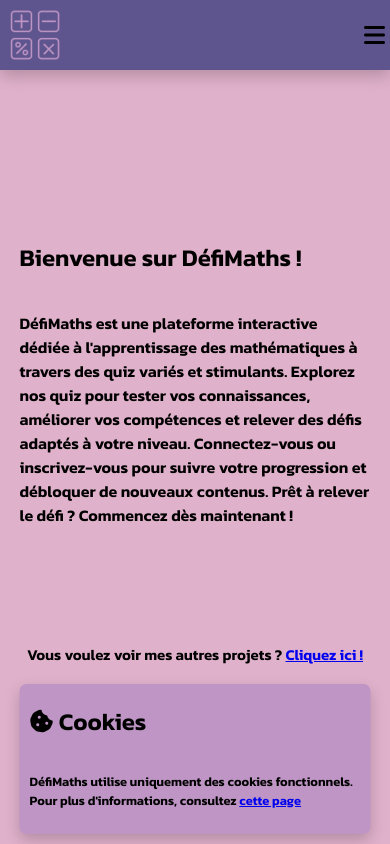
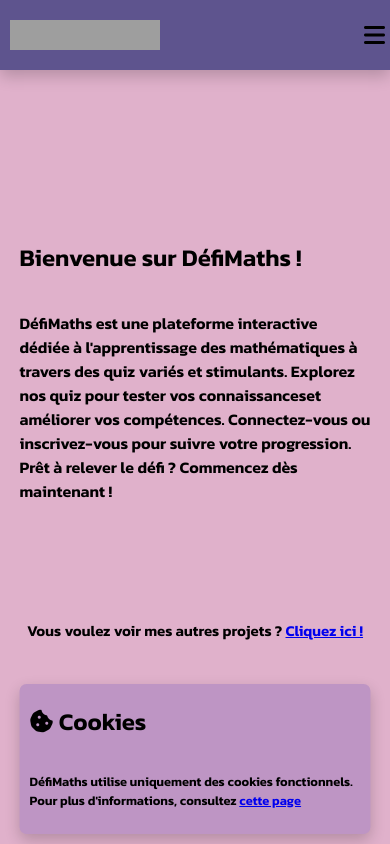
Before and after one commit to SAMSAM-55/DefiMaths, a PHP site: page / in a window 390 px wide. Run offline with PHP 8.4, Linux system fonts and the light colour scheme; some web fonts are replaced; grey boxes are pictures that could not be loaded.

Commit message:
Added new versions of the logo with variations (with or without text) for different usages. All used logo versions are hidden but you can use yours.

```diff
--- a/CSS/style.css
+++ b/CSS/style.css
@@ -129,8 +129,8 @@ header {
 }
 
 .header-logo img {
-    width: 50px;
-    height: 50px;
+    width: 150px;
+    height: 30px;
     margin : 10px
 }
 
@@ -145,6 +145,24 @@ header {
     font-size: 1.2em;
     margin-right: 10px;
     text-transform: none;
+}
+
+/* Style for the logodiv on the landing page */
+
+.logo-container {
+    position: absolute;
+    left: 0;
+    top: 0;
+    z-index: -1;
+    width: 22%;
+    height: 100%;
+    background-color: var(--theme-header-color);
+}
+
+.logo-container img {
+    width: 100%;
+    position: relative;
+    top: 250px
 }
 
 /* Presentation texts style */
@@ -682,6 +700,12 @@ footer p{
 
     }
 
+    /* Hide the logo display on the landing page */
+
+    .logo-container {
+        width: 0;
+    }
+
     .quiz-selection-container, .quiz-selection-container *, .presentation-container {
         width: 90vw;
     }
--- a/account.html
+++ b/account.html
@@ -4,7 +4,7 @@
         <meta charset="UTF-8">
         <meta name="viewport" content="width=device-width, initial-scale=1.0">
         <title>DéfiMaths - Profil</title>
-        <link rel="icon" type="image/x-icon" href="Assets/Logo/SiteLogo.png">
+        <link rel="icon" type="image/x-icon" href="Assets/Logo/Personnal/SiteLogo-NoText.png"> <!-- Version of the logo without the text -->
         <link rel="stylesheet" href="https://cdnjs.cloudflare.com/ajax/libs/font-awesome/6.7.2/css/all.min.css">
         <link rel="stylesheet" href="./CSS/style.css">
         <link rel="stylesheet" href="CSS/account.css">
@@ -42,7 +42,7 @@
         <!-- Main page -->
         <header class="header">
             <div class="header-logo">
-                <img src="Assets/Logo/SiteLogo.png" alt="Logo" class="logo">
+                <img src="Assets/Logo/Personnal/SiteLogo-Text.png" alt="Logo" class="logo">
             </div>
             <div class="header-menu">
                 <a href="index.html" class="header-text">Menu</a>
--- a/cookies.html
+++ b/cookies.html
@@ -4,7 +4,7 @@
         <meta charset="UTF-8">
         <meta name="viewport" content="width=device-width, initial-scale=1.0">
         <title>DéfiMaths</title>
-        <link rel="icon" type="image/x-icon" href="./Assets/Logo/SiteLogo.png">
+        <link rel="icon" type="image/x-icon" href="Assets/Logo/Personnal/SiteLogo-NoText.png"> <!-- Version of the logo without the text -->
         <link rel="stylesheet" href="https://cdnjs.cloudflare.com/ajax/libs/font-awesome/6.7.2/css/all.min.css">
         <link rel="stylesheet" href="./CSS/style.css">
         <link rel="stylesheet" href="./CSS/user-feedback.css">
@@ -25,7 +25,7 @@
         <!-- Main page -->
         <header class="header">
             <div class="header-logo">
-                <img src="Assets/Logo/SiteLogo.png" alt="Logo" class="logo">
+                <img src="Assets/Logo/Personnal/SiteLogo-Text.png" alt="Logo" class="logo"> <!-- Version of the logo with just the text -->
             </div>
             <div class="header-menu">
                 <a href="index.html" class="header-text">Menu</a>
--- a/index.html
+++ b/index.html
@@ -4,7 +4,7 @@
         <meta charset="UTF-8">
         <meta name="viewport" content="width=device-width, initial-scale=1.0">
         <title>DéfiMaths</title>
-        <link rel="icon" type="image/x-icon" href="./Assets/Logo/SiteLogo.png">
+        <link rel="icon" type="image/x-icon" href="Assets/Logo/Personnal/SiteLogo-NoText.png"> <!-- Version of the logo without the text -->
         <link rel="stylesheet" href="https://cdnjs.cloudflare.com/ajax/libs/font-awesome/6.7.2/css/all.min.css">
         <link rel="stylesheet" href="./CSS/style.css">
         <link rel="stylesheet" href="./CSS/user-feedback.css">
@@ -18,7 +18,7 @@
 
             const user_name = await user.get_user_name();
             const page_title = document.getElementById('main-title');
-            page_title.innerText = "Bienvenue" + (user_name ? ", " + user_name : " sur DéfiMaths") + " !"
+            page_title.innerText = "Bienvenue" + (user_name ? " " + user_name : " sur DéfiMaths") + " !"
         </script>
     </head>
     <body>
@@ -33,7 +33,7 @@
         <!-- Main page -->
         <header class="header">
             <div class="header-logo">
-                <img src="Assets/Logo/SiteLogo.png" alt="Logo" class="logo">
+                <img src="Assets/Logo/Personnal/SiteLogo-Text.png" alt="Logo" class="logo"> <!-- Version of the logo with just the text -->
             </div>
             <div class="header-menu">
                 <a href="index.html" class="header-text">Menu</a>
@@ -52,13 +52,16 @@
                 <a class="burger-text" style="text-transform: uppercase" href="selection-page.html">Nos quiz</a>
                 <a class="burger-text" href="login.html" id="user-name-text-burger" ><i class="fa-solid fa-user"></i>Se connecter</a>
             </div>
+            <div class="logo-container">
+                <img src="/Assets/Logo/Personnal/SiteLogo-Base.png" alt="Logo with text an image"> <!-- Version of the logo with the text and the image-->
+            </div>
             <div class="page-presentation">
                 <div class="presentation-container">
                     <h2 class="presentation-title" id="main-title">Bienvenue sur DéfiMaths !</h2>
                     <p class="presentation-text">
                         DéfiMaths est une plateforme interactive dédiée à l'apprentissage des mathématiques à travers des quiz variés et stimulants.
-                        Explorez nos quiz pour tester vos connaissances, améliorer vos compétences et relever des défis adaptés à votre niveau.
-                        Connectez-vous ou inscrivez-vous pour suivre votre progression et débloquer de nouveaux contenus.
+                        Explorez nos quiz pour tester vos connaissanceset améliorer vos compétences.
+                        Connectez-vous ou inscrivez-vous pour suivre votre progression.
                         Prêt à relever le défi ? Commencez dès maintenant !
                     </p>
                 </div>
--- a/login.html
+++ b/login.html
@@ -3,7 +3,7 @@
     <head>
         <meta charset="UTF-8">
         <meta name="viewport" content="width=device-width, initial-scale=1.0">
-        <link rel="icon" type="image/x-icon" href="Assets/Logo/SiteLogo.png">
+        <link rel="icon" type="image/x-icon" href="Assets/Logo/Personnal/SiteLogo-NoText.png"> <!-- Version of the logo without the text -->
         <title>DéfiMaths - Connexion</title>
         <link rel="stylesheet" href="CSS/style.css">
         <link rel="stylesheet" href="CSS/login-regsiter.css">
@@ -26,7 +26,7 @@
         <!-- Main page -->
         <header class="header">
             <div class="header-logo">
-                <img src="Assets/Logo/SiteLogo.png" alt="Logo" class="logo">
+                <img src="Assets/Logo/Personnal/SiteLogo-Text.png" alt="Logo" class="logo"> <!-- Version of the logo with just the text -->
             </div>
             <div class="header-menu">
                 <a href="index.html" class="header-text">Menu</a>
--- a/quiz-page.html
+++ b/quiz-page.html
@@ -4,7 +4,7 @@
         <meta charset="UTF-8">
         <meta name="viewport" content="width=device-width, initial-scale=1.0">
         <title>DéfiMaths - Quiz</title>
-        <link rel="icon" type="image/x-icon" href="Assets/Logo/SiteLogo.png">
+        <link rel="icon" type="image/x-icon" href="Assets/Logo/Personnal/SiteLogo-NoText.png"> <!-- Version of the logo without the text -->
         <link rel="stylesheet" href="https://cdnjs.cloudflare.com/ajax/libs/font-awesome/6.7.2/css/all.min.css">
         <link rel="stylesheet" href="./CSS/style.css">
         <link rel="stylesheet" href="./CSS/user-feedback.css">
@@ -35,7 +35,7 @@
         <!-- Main page -->
         <header class="header">
             <div class="header-logo">
-                <img src="Assets/Logo/SiteLogo.png" alt="Logo" class="logo">
+                <img src="Assets/Logo/Personnal/SiteLogo-Text.png" alt="Logo" class="logo"> <!-- Version of the logo with just the text -->
             </div>
             <div class="header-menu">
                 <a href="index.html" class="header-text">Menu</a>
--- a/register.html
+++ b/register.html
@@ -3,7 +3,7 @@
     <head>
         <meta charset="UTF-8">
         <meta name="viewport" content="width=device-width, initial-scale=1.0">
-        <link rel="icon" type="image/x-icon" href="Assets/Logo/SiteLogo.png">
+        <link rel="icon" type="image/x-icon" href="Assets/Logo/Personnal/SiteLogo-NoText.png"> <!-- Version of the logo without the text -->
         <title>DéfiMaths - Connexion</title>
         <link rel="stylesheet" href="CSS/style.css">
         <link rel="stylesheet" href="CSS/login-regsiter.css">
@@ -26,7 +26,7 @@
         <!-- Main page -->
         <header class="header">
             <div class="header-logo">
-                <img src="Assets/Logo/SiteLogo.png" alt="Logo" class="logo">
+                <img src="Assets/Logo/Personnal/SiteLogo-Text.png" alt="Logo" class="logo"> <!-- Version of the logo with just the text -->
             </div>
             <div class="header-menu">
                 <a href="index.html" class="header-text">Menu</a>
--- a/reset-password-request.html
+++ b/reset-password-request.html
@@ -3,7 +3,7 @@
     <head>
         <meta charset="UTF-8">
         <meta name="viewport" content="width=device-width, initial-scale=1.0">
-        <link rel="icon" type="image/x-icon" href="Assets/Logo/SiteLogo.png">
+        <link rel="icon" type="image/x-icon" href="Assets/Logo/Personnal/SiteLogo-NoText.png"> <!-- Version of the logo without the text -->
         <title>DéfiMaths - Connexion</title>
         <link rel="stylesheet" href="CSS/style.css">
         <link rel="stylesheet" href="CSS/login-regsiter.css">
@@ -26,7 +26,7 @@
         <!-- Main page -->
         <header class="header">
             <div class="header-logo">
-                <img src="Assets/Logo/SiteLogo.png" alt="Logo" class="logo">
+                <img src="Assets/Logo/Personnal/SiteLogo-Text.png" alt="Logo" class="logo"> <!-- Version of the logo with just the text -->
             </div>
             <div class="header-menu">
                 <a href="index.html" class="header-text">Menu</a>
--- a/reset-password.html
+++ b/reset-password.html
@@ -3,7 +3,7 @@
     <head>
         <meta charset="UTF-8">
         <meta name="viewport" content="width=device-width, initial-scale=1.0">
-        <link rel="icon" type="image/x-icon" href="Assets/Logo/SiteLogo.png">
+        <link rel="icon" type="image/x-icon" href="Assets/Logo/Personnal/SiteLogo-NoText.png"> <!-- Version of the logo without the text -->
         <title>DéfiMaths - Connexion</title>
         <link rel="stylesheet" href="CSS/style.css">
         <link rel="stylesheet" href="CSS/login-regsiter.css">
@@ -26,7 +26,7 @@
         <!-- Main page -->
         <header class="header">
             <div class="header-logo">
-                <img src="Assets/Logo/SiteLogo.png" alt="Logo" class="logo">
+                <img src="Assets/Logo/Personnal/SiteLogo-Text.png" alt="Logo" class="logo"> <!-- Version of the logo with just the text -->
             </div>
             <div class="header-menu">
                 <a href="index.html" class="header-text">Menu</a>
--- a/selection-page.html
+++ b/selection-page.html
@@ -4,7 +4,7 @@
         <meta charset="UTF-8">
         <meta name="viewport" content="width=device-width, initial-scale=1.0">
         <title>DéfiMaths - Selection</title>
-        <link rel="icon" type="image/x-icon" href="Assets/Logo/SiteLogo.png">
+        <link rel="icon" type="image/x-icon" href="Assets/Logo/Personnal/SiteLogo-NoText.png"> <!-- Version of the logo without the text -->
         <link rel="stylesheet" href="https://cdnjs.cloudflare.com/ajax/libs/font-awesome/6.7.2/css/all.min.css">
         <link rel="stylesheet" href="CSS/style.css">
         <link rel="stylesheet" href="CSS/range-input.css">
@@ -31,7 +31,7 @@
         <!-- Main page -->
         <header class="header">
             <div class="header-logo">
-                <img src="Assets/Logo/SiteLogo.png" alt="Logo" class="logo">
+                <img src="Assets/Logo/Personnal/SiteLogo-Text.png" alt="Logo" class="logo"> <!-- Version of the logo with just the text -->
             </div>
             <div class="header-menu">
                 <a href="index.html" class="header-text">Menu</a>
```
Also changed, not shown: Assets/Logo/SiteLogo.png (deleted), 1 other file.
